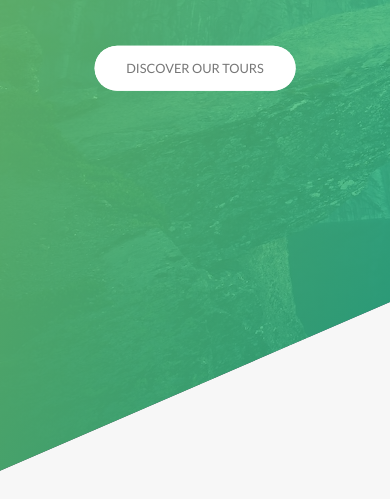
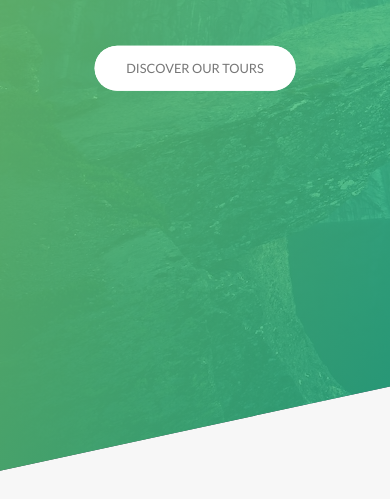
Before and after one commit to csabatoth627/natours-css-sass, a website: page index.html in a window 390 px wide. Shown: the part 331-830 px from the top of the page. Drawn offline with Linux system fonts and the light colour scheme.

Commit message:
feat: wrtitte media queries to header

```diff
--- a/sass/layout/_header.scss
+++ b/sass/layout/_header.scss
@@ -10,6 +10,11 @@
   background-size: cover;
   -webkit-clip-path: polygon(0% 0%, 100% 0%, 100% 75vh, 0 100%);
   clip-path: polygon(0% 0%, 100% 0%, 100% 75vh, 0 100%);
+
+  @include respond(phone) {
+    -webkit-clip-path: polygon(0% 0%, 100% 0%, 100% 85vh, 0 100%);
+    clip-path: polygon(0% 0%, 100% 0%, 100% 85vh, 0 100%);
+  }
 
   &__logo-box {
     position: absolute;
@@ -28,6 +33,4 @@
     transform: translate(-50%, -50%);
     text-align: center;
   }
-
-
 }
```
Also changed, not shown: css/style.css.
